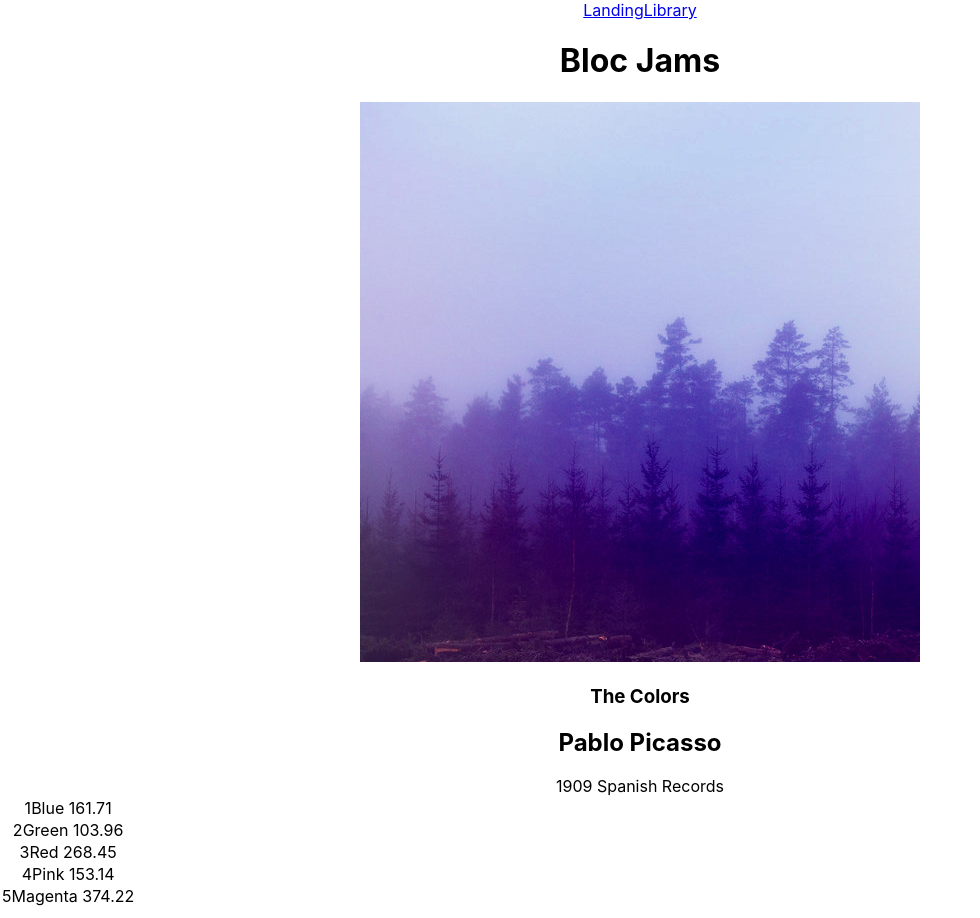
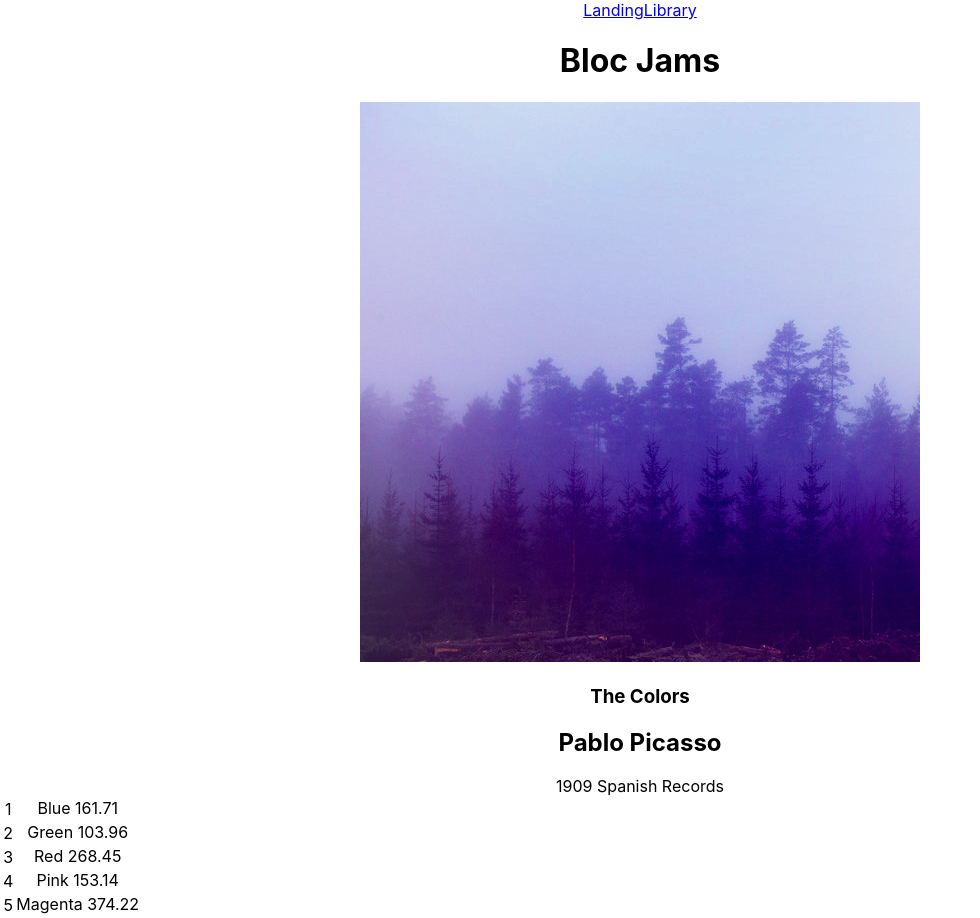
Before and after one commit to joe42go/bloc-jams-react, a React (Create React App) app: page /album/the-colors in a window 1280 px wide. Shown: the whole page, without its empty margins (0-980 px from the left). Built offline with nearby package versions, Linux system fonts and the light colour scheme.

Commit message:
latest assignment 7

```diff
--- a/src/components/Album.js
+++ b/src/components/Album.js
@@ -86,7 +86,7 @@ class Album extends Component {
                     <tbody>
                         {
                             this.state.album.songs.map( (song, index) =>
-                                <tr className="song" key={index}><span className="ion-play" onClick={() => this.handleSongClick(song, index)} onMouseEnter={() => this._onMouseEnter(index)} onMouseLeave={() => this._onMouseLeave(index)}>{this.renderIcon(song, index)}</span>{song.title} {song.duration}</tr>
+                                <tr className="song" key={index}><td><span className="ion-play" onClick={() => this.handleSongClick(song, index)} onMouseEnter={() => this._onMouseEnter(index)} onMouseLeave={() => this._onMouseLeave(index)}>{this.renderIcon(song, index)}</span></td>{song.title} {song.duration}</tr>
                             )
                         }
                     </tbody>
```
